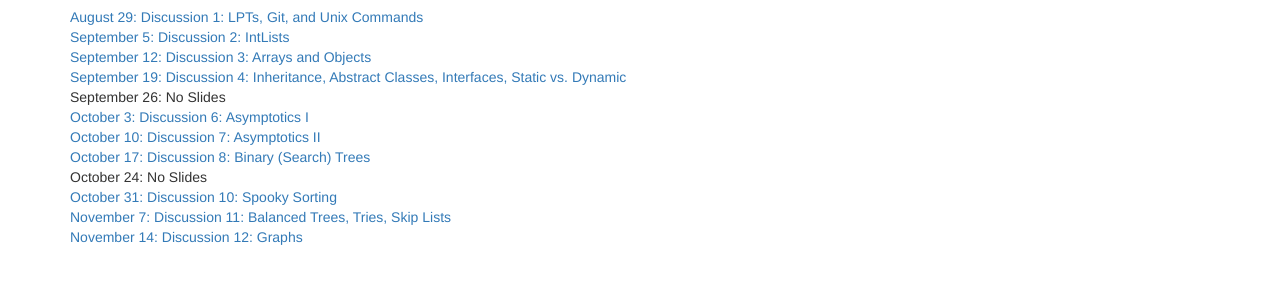
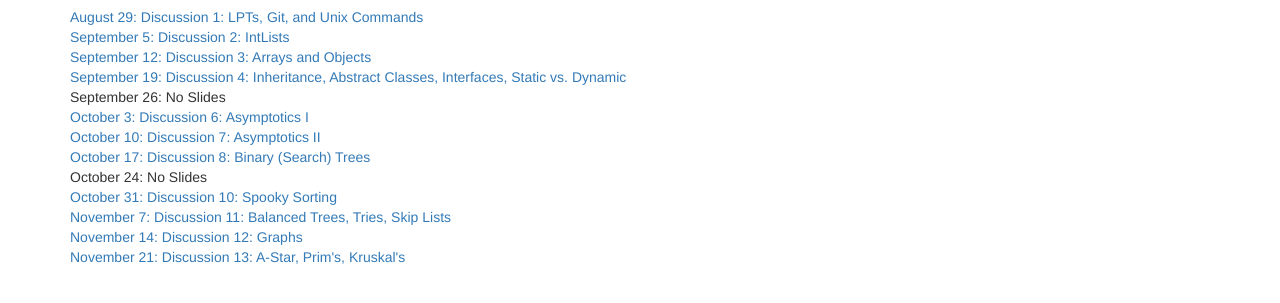
Before and after one commit to wayne-li2/wayne-li2.github.io, a plain HTML site: page index.html in a window 1280 px wide. Shown: the part 405-708 px from the top of the page. Drawn offline with nearby package versions, Linux system fonts and the light colour scheme.

Commit message:
Update index.html

```diff
--- a/index.html
+++ b/index.html
@@ -53,6 +53,8 @@
       <a href = "https://docs.google.com/presentation/d/1quf-tf--5BM2c5VAdQF8Cil-ZCdgeGtdhv5FhkUhDYk/edit?usp=sharing" target = "_blank">November 7: Discussion 11: Balanced Trees, Tries, Skip Lists</a>
       <br/>
       <a href = "https://docs.google.com/presentation/d/162-sQF8E_XFpCldZ1xt2CLgCqNZV2yIOumQZycg5j2c/edit?usp=sharing" target = "_blank">November 14: Discussion 12: Graphs</a>
+      <br/>
+      <a href = "https://docs.google.com/presentation/d/1kB0vAhkiUQ1OavcARpquq1lX4QrACG4KgjiAPNMZYGk/edit?usp=sharing" target = "_blank">November 21: Discussion 13: A-Star, Prim's, Kruskal's</a>
     </div>
   </body>
 </html>
```
